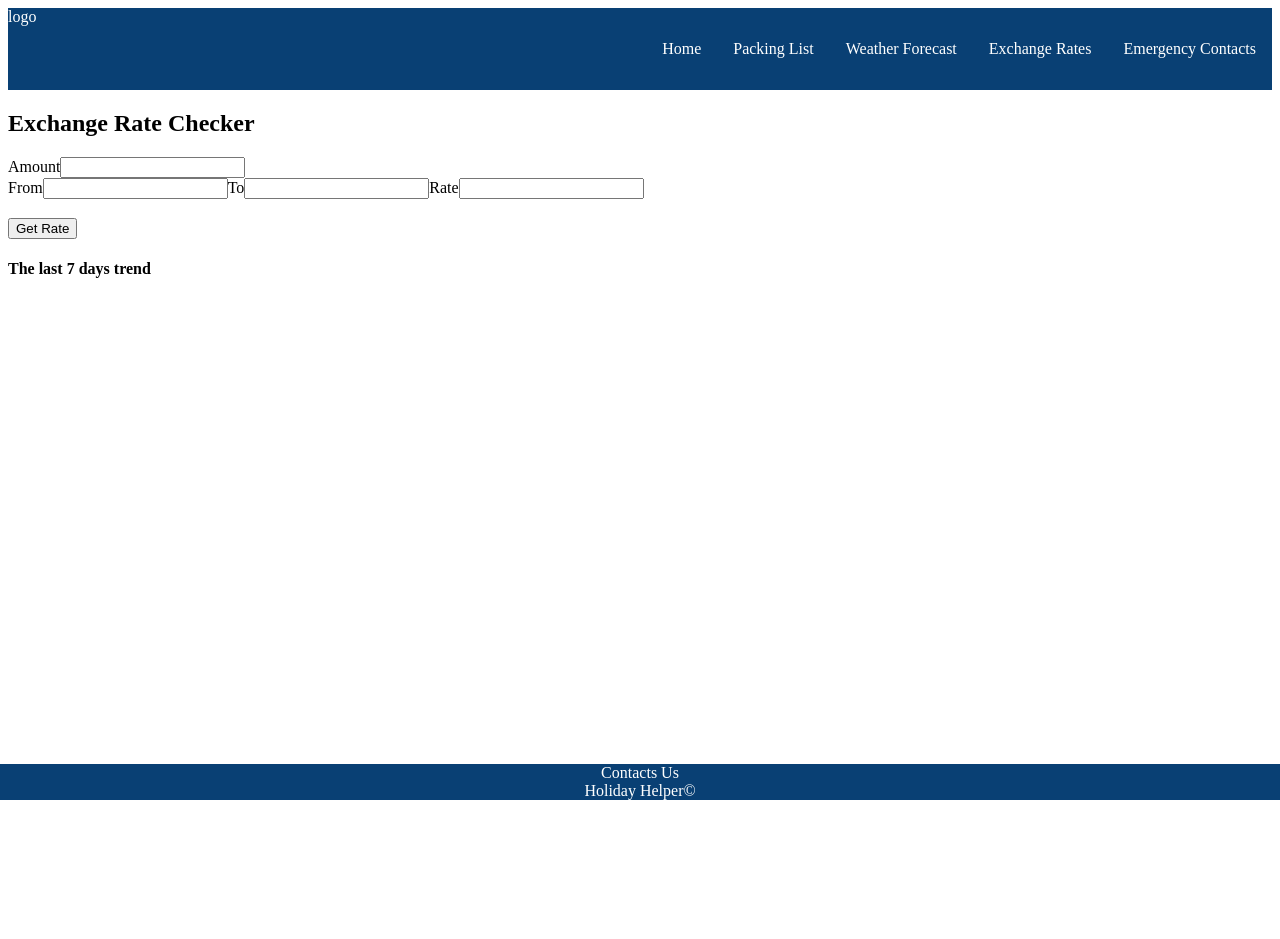
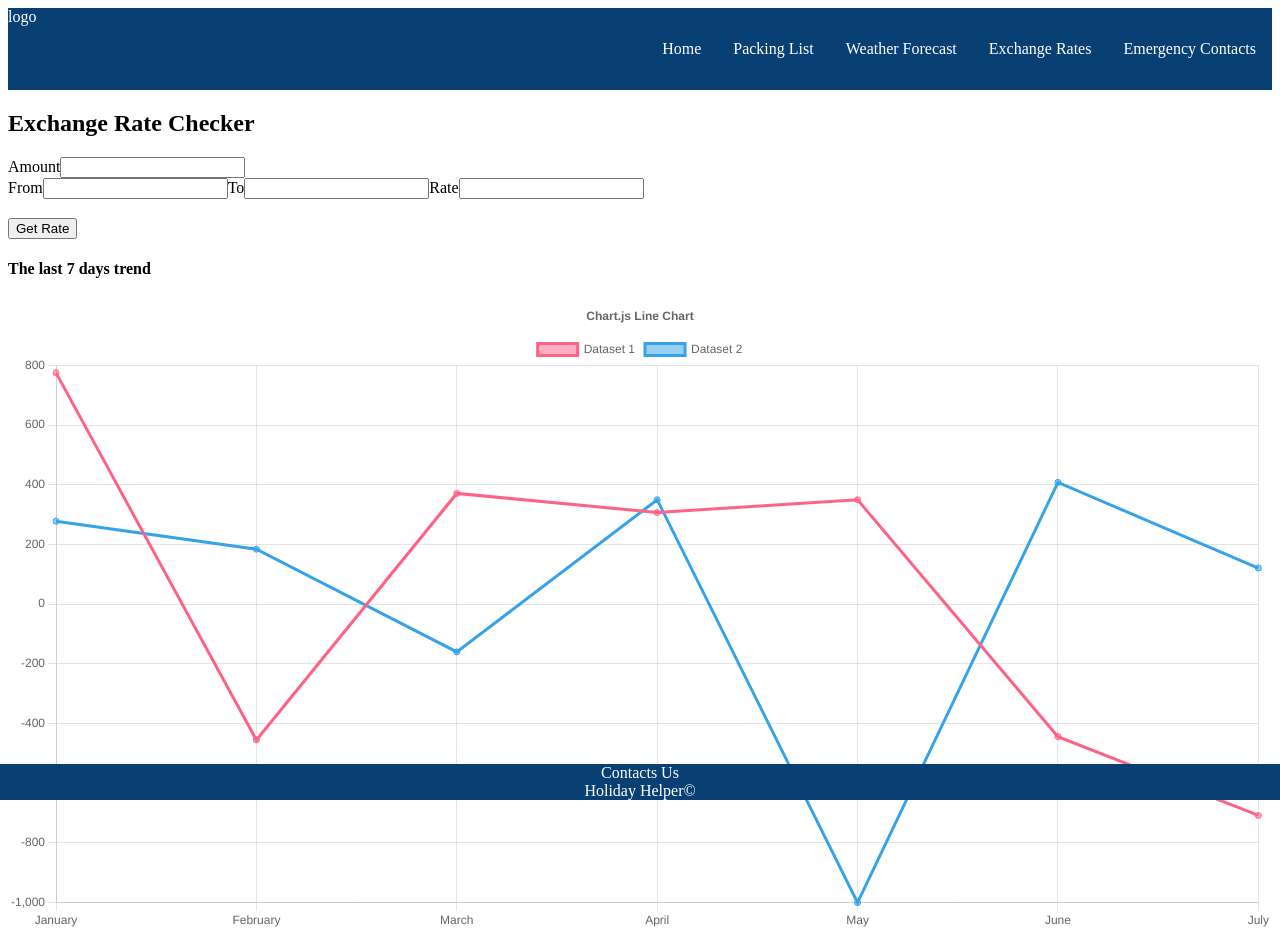
Before and after one commit to lalicia/holiday_helper_frontend, a React (Create React App) app: page /exchange in a window 1280 px wide. Before the commit the page ends 800 px from the top, so only its background shows below. Built offline with nearby package versions, Linux system fonts and the light colour scheme; no server answers.

Commit message:
chart created

```diff
--- a/package.json
+++ b/package.json
@@ -6,8 +6,10 @@
     "@testing-library/jest-dom": "^5.16.4",
     "@testing-library/react": "^13.3.0",
     "@testing-library/user-event": "^13.5.0",
+    "chart.js": "^3.8.2",
     "hamburger-react": "^2.5.0",
     "react": "^18.2.0",
+    "react-chartjs-2": "^4.3.1",
     "react-dom": "^18.2.0",
     "react-router-dom": "^6.3.0",
     "react-scripts": "5.0.1",
@@ -38,6 +40,7 @@
     ]
   },
   "devDependencies": {
+    "@faker-js/faker": "^7.3.0",
     "@iconify/react": "^3.2.2"
   }
 }
--- /dev/null
+++ b/src/Component/Exchange/Chart.js
@@ -0,0 +1,63 @@
+import React from 'react';
+import {
+  Chart as ChartJS,
+  CategoryScale,
+  LinearScale,
+  PointElement,
+  LineElement,
+  Title,
+  Tooltip,
+  Legend,
+} from 'chart.js';
+import { Line } from 'react-chartjs-2';
+import { faker } from '@faker-js/faker';
+
+
+ChartJS.register(
+  CategoryScale,
+  LinearScale,
+  PointElement,
+  LineElement,
+  Title,
+  Tooltip,
+  Legend
+);
+
+const top = 'top'
+
+export const options = {
+    responsive: true,
+    plugins: {
+      legend: {
+        position: top,
+      },
+      title: {
+        display: true,
+        text: 'Chart.js Line Chart',
+      },
+    },
+  };
+
+  const labels = ['January', 'February', 'March', 'April', 'May', 'June', 'July'];
+
+  export const data = {
+    labels,
+    datasets: [
+      {
+        label: 'Dataset 1',
+        data: labels.map(() => faker.datatype.number({ min: -1000, max: 1000 })),
+        borderColor: 'rgb(255, 99, 132)',
+        backgroundColor: 'rgba(255, 99, 132, 0.5)',
+      },
+      {
+        label: 'Dataset 2',
+        data: labels.map(() => faker.datatype.number({ min: -1000, max: 1000 })),
+        borderColor: 'rgb(53, 162, 235)',
+        backgroundColor: 'rgba(53, 162, 235, 0.5)',
+      },
+    ],
+  };
+
+  export function Chart() {
+    return <Line options={options} data={data} />;
+  }
--- a/src/Component/Exchange/Exchange.js
+++ b/src/Component/Exchange/Exchange.js
@@ -1,5 +1,5 @@
-import React, { useEffect, useState } from 'react'
-
+import React, { useEffect, useState } from 'react';
+import {Chart, data} from "./Chart"
 
 function Exchange() {
 
@@ -13,7 +13,7 @@ function Exchange() {
 
 
   const myHeaders = new Headers();
-  myHeaders.append("apikey", "WIJnzMcJXWp4pcA5HjOkrw6upvCHr0CJ");
+  myHeaders.append("apikey", "YvAG8rpVVJsK2lU4u4TQ4XsG2pZJFxJu");
 
   const requestOptions = {
     method: 'GET',
@@ -29,8 +29,8 @@ function Exchange() {
       let data = await response.json()
       let data2 = await response2.json()
 
-      console.log(data)
-      console.log(data2)
+      // console.log(data)
+      console.log(data2.rates)
       setResult(data.result)
       setRate(data.info.rate)
     }
@@ -39,36 +39,10 @@ function Exchange() {
 
 
 
-// let unix_timestamp = Date.now()
-
-// const date = new Date(unix_timestamp);
-// const year = date.getFullYear();
-// const month = (date.getMonth()+1);
-// const day = date.getDate();
-
-// const formattedTime = `${year}-${month}-${day}`;
-
-// // const number = Number(formattedTime);
-
-// console.log(formattedTime)
-// console.log(number)
-
-// const x = number - 30
-
-// console.log(x)
-
-// const today = new Date()
-// const yesterday = new Date(today)
-
-// yesterday.setDate(yesterday.getDate() - 1)
-
-// console.log(today.toDateString())
-// console.log(yesterday.toDateString())
-
 const yesterday = Date.now() - 86400000;
 const eightDays = Date.now() - 691200000;
 
-console.log(yesterday)
+// console.log(yesterday)
 
 let unix_timestamp = yesterday
 
@@ -80,7 +54,7 @@ const day = ('0' + date.getDate()).slice(-2);
 
 const formattedTime = `${year}-${month}-${day}`;
 
-console.log(formattedTime)
+// console.log(formattedTime)
 
 
 let unix_timestamp2 = eightDays
@@ -93,7 +67,7 @@ const day2 = ('0' + date2.getDate()).slice(-2);
 
 const formattedTime2 = `${year2}-${month2}-${day2}`;
 
-console.log(formattedTime2)
+// console.log(formattedTime2)
 
 
 
@@ -101,6 +75,8 @@ console.log(formattedTime2)
     setUrl(`https://api.apilayer.com/fixer/convert?to=${to}&from=${from}&amount=${amount}`)
     setHistorical(`https://api.apilayer.com/fixer/timeseries?start_date=${formattedTime2}&end_date=${formattedTime}&base=${from}&symbols=${to}`)
   }
+
+  console.log()
 
   return (
     <>
@@ -120,10 +96,9 @@ console.log(formattedTime2)
       <h3>{result}</h3>
       <button onClick={handleClick}>Get Rate</button>
       <h4>The last 7 days trend</h4>
-      {/* <h1>{current}</h1>
-      <h1>{prevDate}</h1> */}
+      <Chart/>
     </>
   )
 }
 
-export default Exchange
+export default Exchange;
```
Also changed, not shown: 1 other file (tests, documents, lock files or other folders).
